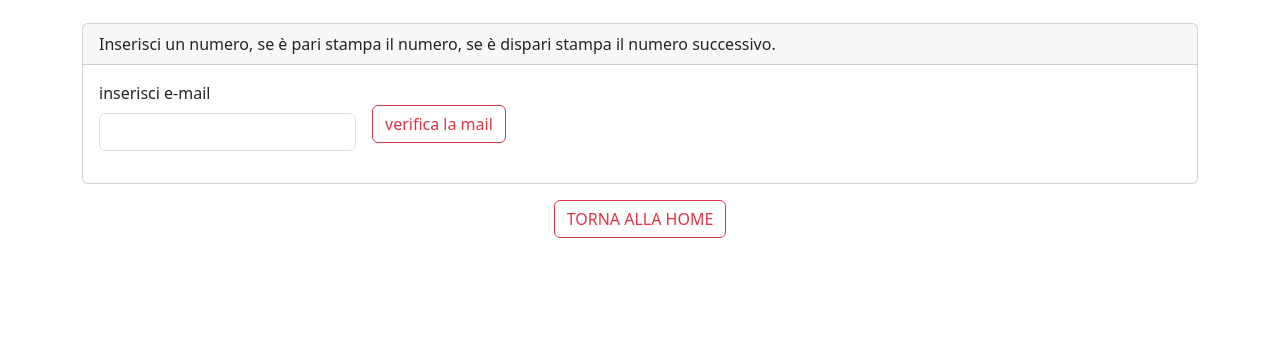
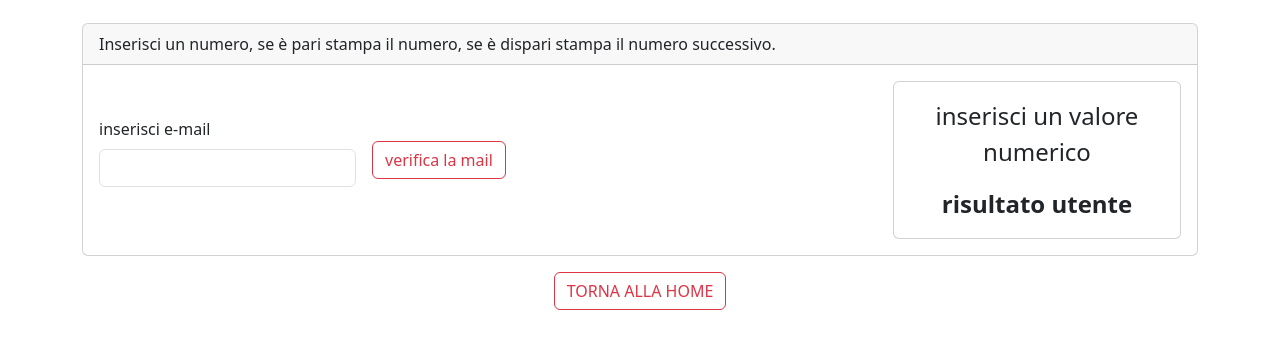
Before and after one commit to CarloCassini/js-jsnacks-blocco-2, a plain HTML site: page esercizio 1/esercizio1.html in a window 1280 px wide. Both pictures are taken after a click on the button "verifica la mail". Shown: the part 121-470 px from the top of the page. Drawn offline with nearby package versions, Linux system fonts and the light colour scheme.

Commit message:
finito esercizio 1

```diff
--- a/esercizio 1/esercizio1.html
+++ b/esercizio 1/esercizio1.html
@@ -37,19 +37,36 @@
         </div>
         <div class="card-body">
           <div class="d-flex align-items-center">
-            <!-- nome -->
+            <!-- inserisci un numero -->
             <div class="mb-3">
               <label class="form-label"> inserisci e-mail </label>
-              <input type="text" class="form-control" id="user-email" />
+              <input type="text" class="form-control" id="user-number-input" />
             </div>
 
             <button
               type="button"
               class="btn btn-outline-danger mx-3"
-              id="email-button"
+              id="input-button"
             >
               verifica la mail
             </button>
+
+            <!-- spazio Output -->
+
+            <div class="card ms-auto" style="width: 18rem">
+              <div class="card-body">
+                <div
+                  class="d-flex align-items-center justify-content-center fs-1 fw-bolder"
+                  id="output-email"
+                ></div>
+                <p class="card-text text-center fs-4" id="valore-output">
+                  *****
+                </p>
+                <p class="card-text text-center fs-4 fw-bolder">
+                  risultato utente
+                </p>
+              </div>
+            </div>
           </div>
         </div>
       </div>
--- a/esercizio 1/mainex1.js
+++ b/esercizio 1/mainex1.js
@@ -1 +1,21 @@
 console.log("wakka");
+let userNumber;
+let output;
+let myStartButton = document.getElementById("input-button");
+
+myStartButton.addEventListener("click", function () {
+  userNumber = parseInt(document.getElementById("user-number-input").value);
+  console.log(userNumber);
+
+  if (isNaN(userNumber)) {
+    output = "inserisci un valore numerico";
+  } else {
+    if (userNumber % 2 == 0) {
+      output = userNumber;
+    } else {
+      output = userNumber + 1;
+    }
+  }
+
+  document.getElementById("valore-output").innerHTML = output;
+});
```
Also changed, not shown: esercizio 2/esercizio2.html (+1 -1 lines), esercizio 3/esercizio3.html (+1 -1 lines).
